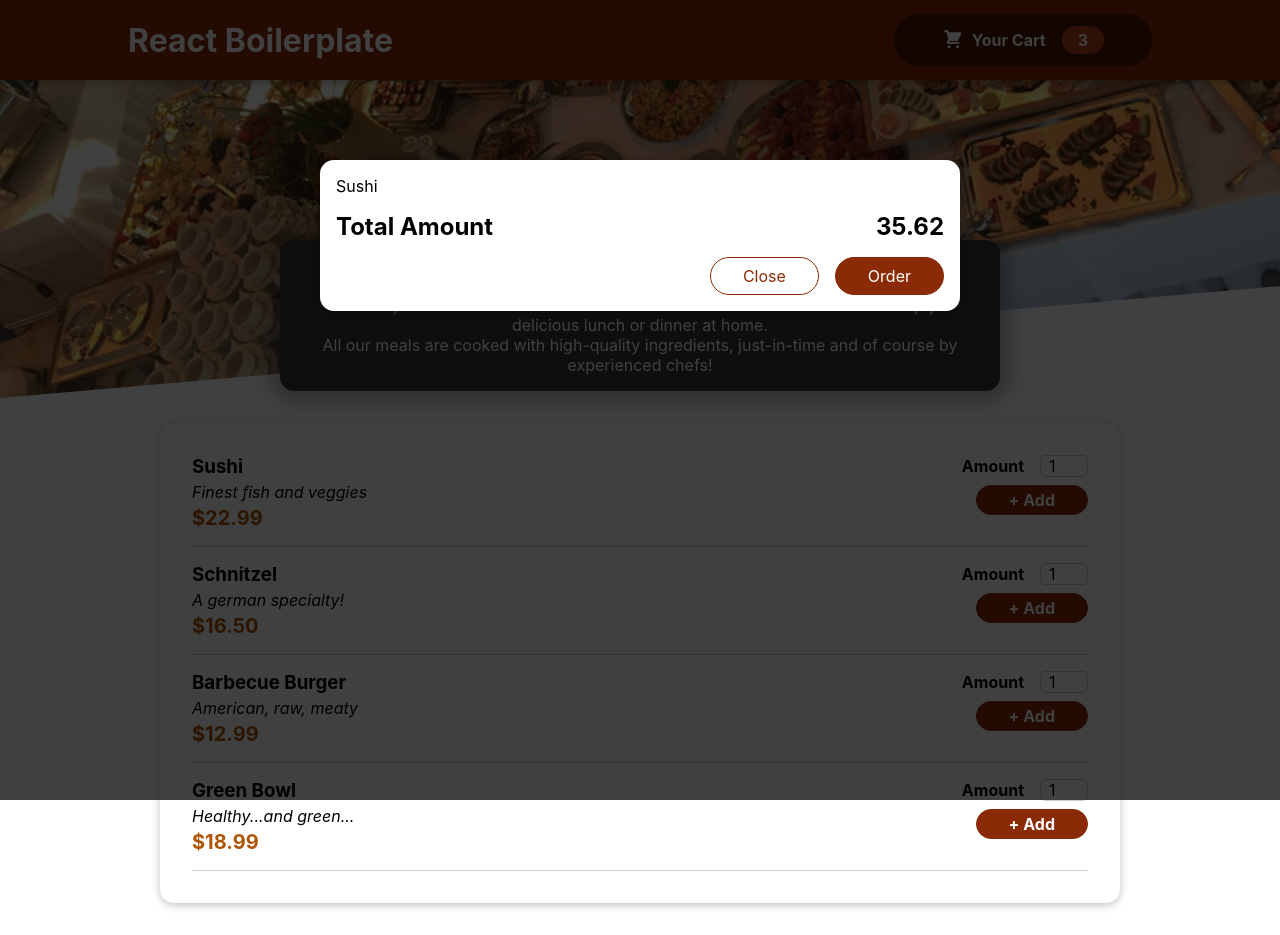
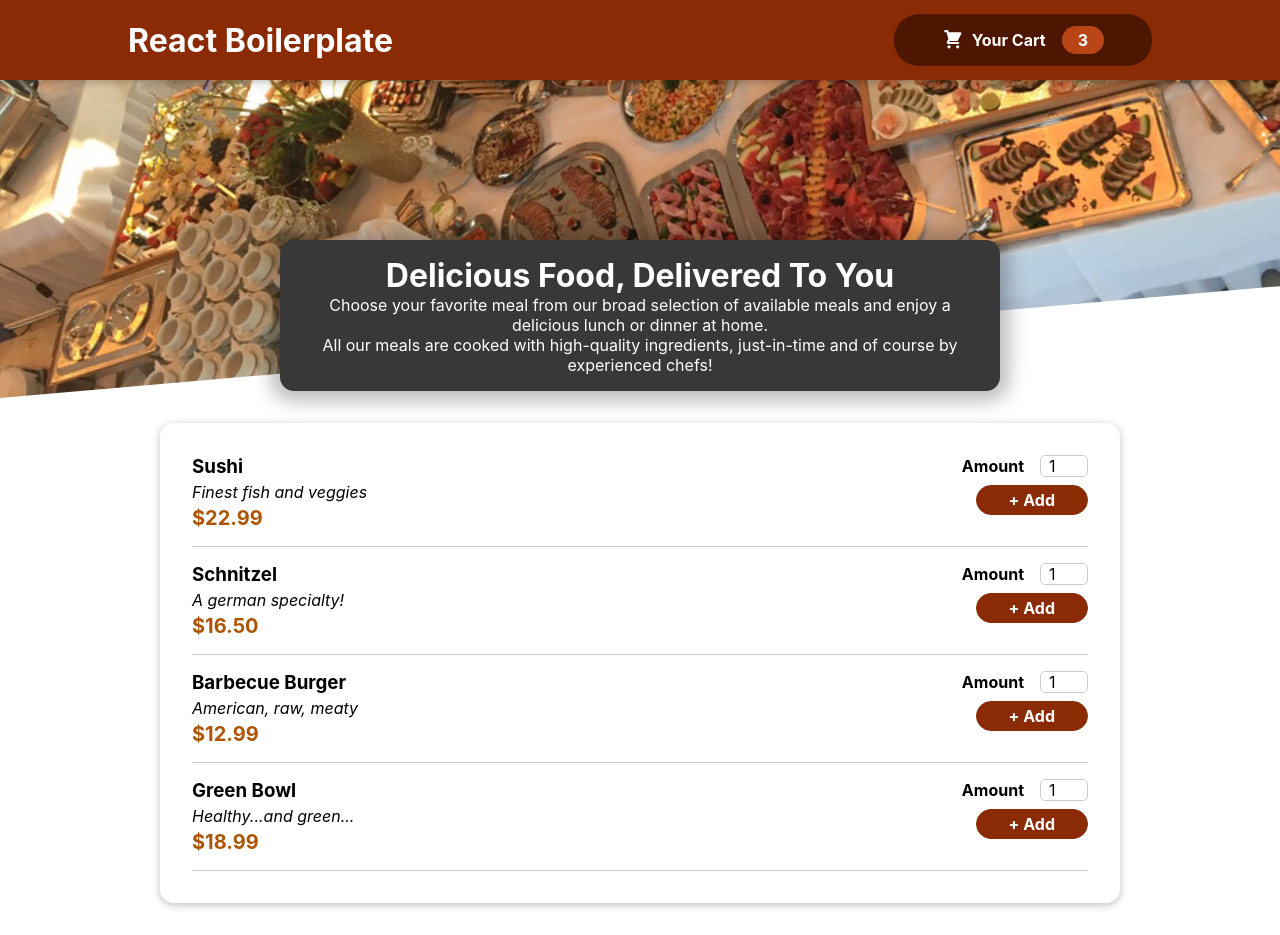
Before and after one commit to Kingsl8yer/react_meals, a React (Create React App) app: page / in a window 1280 px wide. Built offline with nearby package versions, Linux system fonts and the light colour scheme; the HTML template or start-up script is replaced by a standard one.

Commit message:
Managing Cart & Modal State

```diff
--- a/src/App.js
+++ b/src/App.js
@@ -1,14 +1,24 @@
-import React, {Fragment} from 'react';
+import React, {Fragment, useState} from 'react';
 import Header from "./components/Layout/Header";
 import './App.css';
 import Meals from "./components/Meals/Meals";
 import Cart from "./components/Cart/Cart";
 
 const App = () => {
+    const [cartIsShown, setCartIsShown] = useState(false);
+
+    const showCartHandler = () => {
+        setCartIsShown(true);
+    }
+
+    const hideCartHandler = () => {
+        setCartIsShown(false);
+    }
+
     return (
         <Fragment>
-            <Cart/>
-            <Header />
+            {cartIsShown && <Cart onCloseCart={hideCartHandler}/>}
+            <Header onShowCart={showCartHandler}/>
             <main>
                 <Meals/>
             </main>
--- a/src/components/Cart/Cart.js
+++ b/src/components/Cart/Cart.js
@@ -6,14 +6,17 @@
         {[{id: 'c1', name: 'Sushi', amount: 2, price: 12.99}].map(item => <li>{item.name}</li>)}
     </ul>;
     return (
-        <Modal>
+        <Modal onCloseCart={props.onCloseCart}>
             {cartItems}
             <div className={classes.total}>
                 <span>Total Amount</span>
                 <span>35.62</span>
             </div>
             <div className={classes.actions}>
-                <button className={classes['button--alt']}>Close</button>
+                <button className={classes['button--alt']}
+                        onClick={props.onCloseCart}>
+                    Close
+                </button>
                 <button className={classes.button}>Order</button>
             </div>
         </Modal>
--- a/src/components/Layout/Header.js
+++ b/src/components/Layout/Header.js
@@ -4,11 +4,11 @@
 import HeaderCartButton from './HeaderCartButton';
 
 const Header = (props) => {
-    return  (
+    return (
         <Fragment>
             <header className={classes.header}>
                 <h1>React Boilerplate</h1>
-            <HeaderCartButton />
+                <HeaderCartButton onClick={props.onShowCart}/>
             </header>
             <div className={classes['main-image']}>
                 <img src={mealsImage} alt="A table full of delicious food!"/>
--- a/src/components/Layout/HeaderCartButton.js
+++ b/src/components/Layout/HeaderCartButton.js
@@ -1,11 +1,10 @@
 import React from "react";
 import classes from "./HeaderCartButton.module.css";
 import CartIcon from "../Cart/CartIcon";
-import Cart from "../Cart/Cart";
 
 const HeaderCartButton = (props) => {
     return (
-        <button className={classes.button}>
+        <button className={classes.button} onClick={props.onClick}>
             <span className={classes.icon}>
                 <CartIcon/>
             </span>
```
Lines whose indentation alone changed are shown as unchanged.
